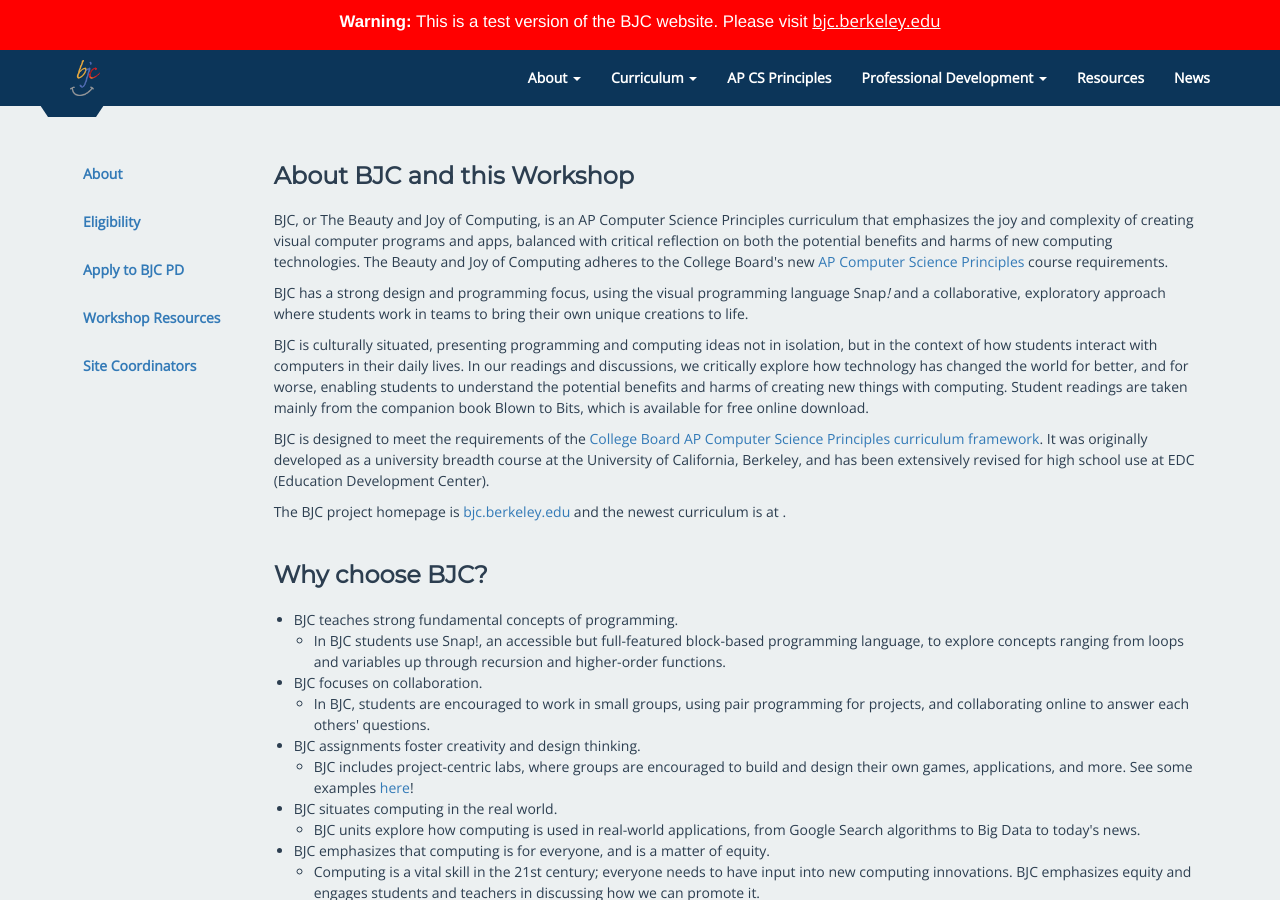
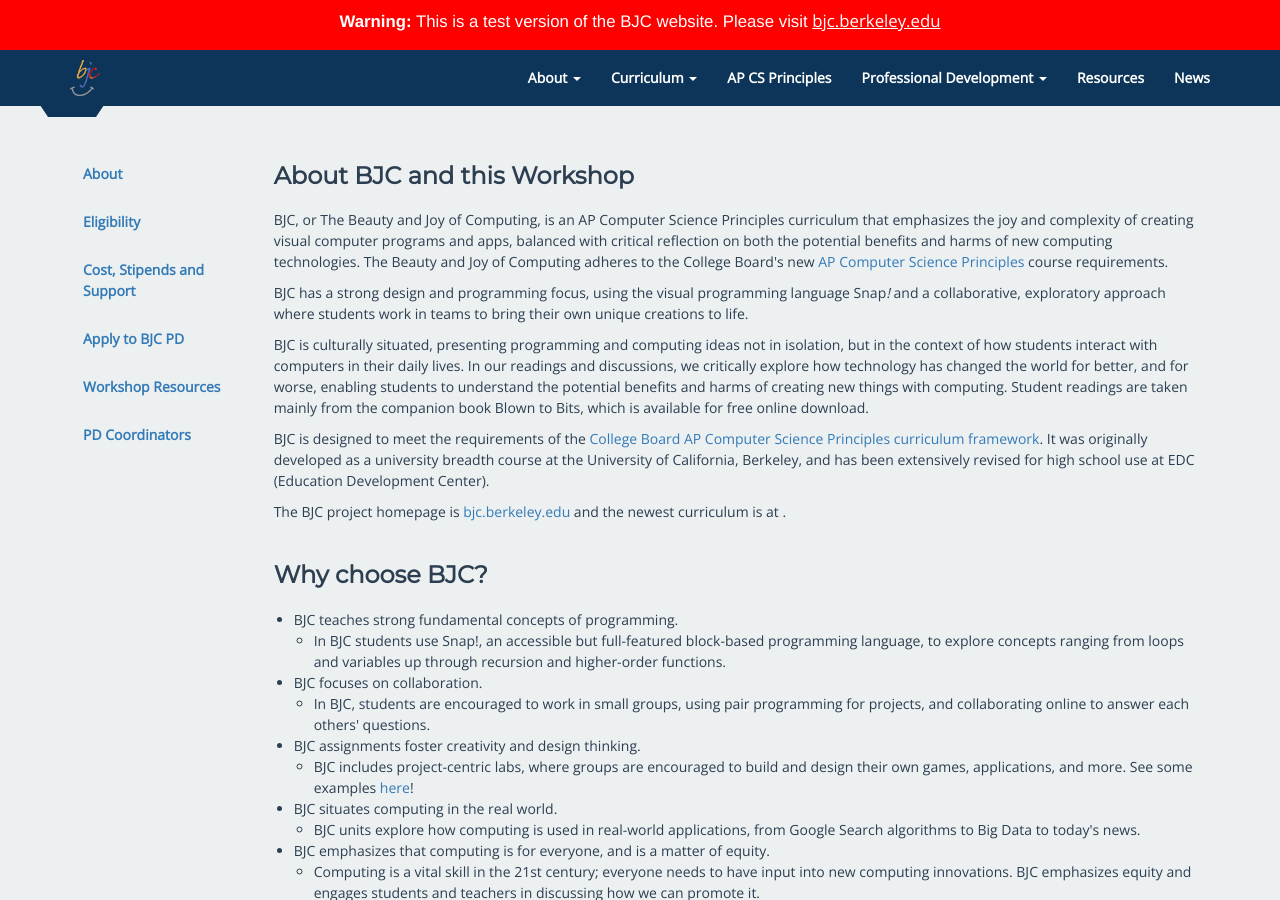
Before and after one commit to beautyjoy/beautyjoy.github.io, a Jekyll site: the page built from professional-development-3-weeks/index.html, in a window 1280 px wide and 900 px high, scrolled down 462 px. Built offline with Jekyll 4.4.1, drawn with Linux system fonts in a browser that asks for light colours.

Commit message:
Added cost page to navbar

```diff
--- a/_layouts/pd-3-weeks.html
+++ b/_layouts/pd-3-weeks.html
@@ -22,13 +22,16 @@
                 <a href="{{ site.baseurl }}/professional-development-3-weeks/eligibility"><div class="hover-accent">Eligibility</div></a>
             </li>
             <li role="presentation">
+                <a href="{{ site.baseurl }}/professional-development-3-weeks/cost"><div class="hover-accent">Cost, Stipends and Support</div></a>
+            </li>
+            <li role="presentation">
                 <a href="{{ site.baseurl }}/professional-development-3-weeks/apply"><div class="hover-accent">Apply to BJC PD</div></a>
             </li>
             <li role="presentation">
                 <a href="{{ site.baseurl }}/professional-development-3-weeks/resources"><div class="hover-accent">Workshop Resources</div></a>
             </li>
             <li role="presentation">
-                <a href="{{ site.baseurl }}/professional-development-3-weeks/coordinators"><div class="hover-accent">Site Coordinators</div></a>
+                <a href="{{ site.baseurl }}/professional-development-3-weeks/coordinators"><div class="hover-accent">PD Coordinators</div></a>
             </li>
         </ul>
     </div>
```
